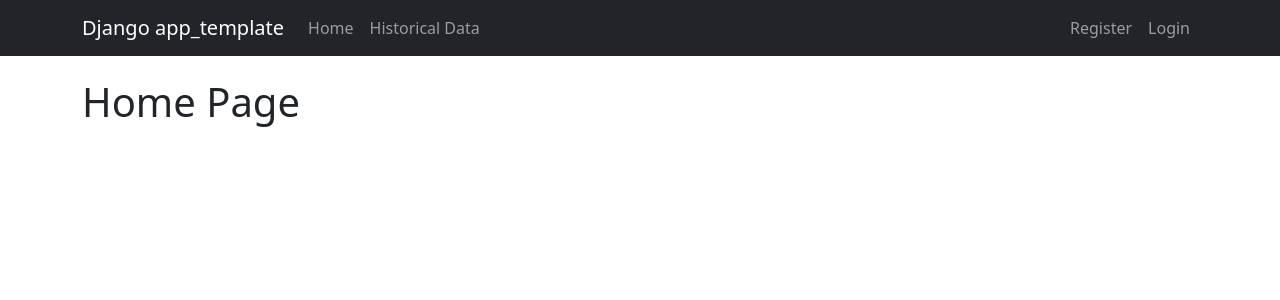
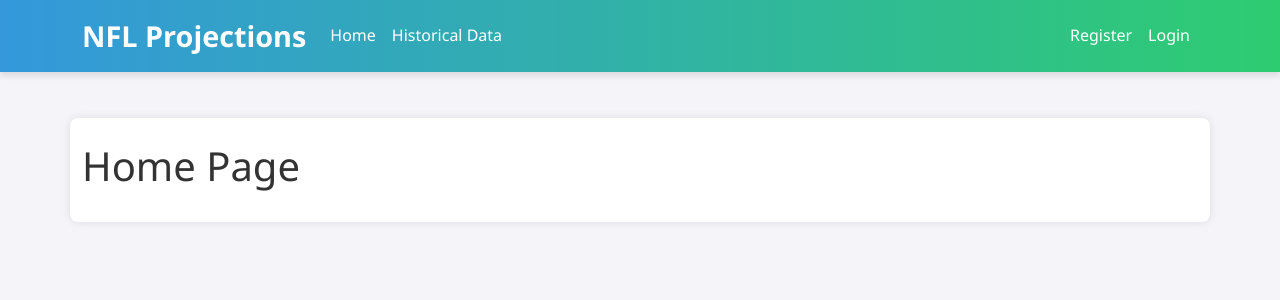
Before and after one commit to Rstark28/DjangoApp, a Django app: page / in a window 1280 px wide. Shown: the top 300 px of the page. Run offline with Django 5.2, Linux system fonts and the light colour scheme.

Commit message:
Checkpoint

```diff
--- a/proj_template/app_template/static/app_template/main.css
+++ b/proj_template/app_template/static/app_template/main.css
@@ -1,3 +1,153 @@
+/* Reset some default styles */
+body,
+h1,
+h2,
+p,
+header,
+main,
+footer {
+  margin: 0;
+  padding: 0;
+  box-sizing: border-box;
+}
+
+/* Apply a font and background color to the entire body */
+body {
+  font-family: 'Segoe UI', Tahoma, Geneva, Verdana, sans-serif;
+  background-color: #f4f4f9;
+  color: #333;
+  line-height: 1.6;
+}
+
+/* Define a color scheme */
+:root {
+  --primary-color: #3498db;
+  --secondary-color: #2ecc71;
+  --accent-color: #e74c3c;
+  --background-color: #f4f4f9;
+  --text-color: #333;
+  --header-background-color: #34495e;
+  --footer-background-color: #2c3e50;
+  --gradient-start: #3498db;
+  --gradient-end: #2ecc71;
+}
+
+/* Style the header */
+header {
+  background: linear-gradient(to right, var(--gradient-start), var(--gradient-end));
+  color: #fff;
+  padding: 1rem 0;
+  text-align: center;
+  box-shadow: 0 4px 6px rgba(0, 0, 0, 0.1);
+}
+
+header h1 {
+  margin: 0;
+  font-size: 2.5rem;
+}
+
+/* Style the main content area */
+main {
+  padding: 2rem;
+  background: #fff;
+  border-radius: 8px;
+  box-shadow: 0 0 10px rgba(0, 0, 0, 0.1);
+  margin-top: 2rem;
+}
+
+/* Style the projection section */
+.projection {
+  margin-bottom: 1rem;
+}
+
+.projection h2 {
+  color: var(--primary-color);
+  margin-bottom: 1rem;
+  font-size: 1.5rem;
+}
+
+.projection p {
+  color: var(--text-color);
+  font-size: 1rem;
+}
+
+/* Style the footer */
+footer {
+  background: linear-gradient(to right, var(--gradient-end), var(--gradient-start));
+  color: #fff;
+  text-align: center;
+  padding: 1rem 0;
+  margin-top: 2rem;
+  box-shadow: 0 -4px 6px rgba(0, 0, 0, 0.1);
+}
+
+footer p {
+  margin: 0;
+}
+
+/* Navbar Styles */
+.navbar {
+  background: linear-gradient(to right, var(--gradient-start), var(--gradient-end));
+  box-shadow: 0 4px 6px rgba(0, 0, 0, 0.1);
+}
+
+.navbar-brand {
+  color: #fff !important;
+  font-size: 1.8rem;
+  font-weight: bold;
+}
+
+.nav-link {
+  color: #fff !important;
+  transition: color 0.3s;
+}
+
+.nav-link:hover {
+  color: var(--secondary-color) !important;
+}
+
+/* Custom styles for projections */
+.projection {
+  padding: 2rem;
+  background: var(--background-color);
+  border-left: 5px solid var(--primary-color);
+  margin-bottom: 1rem;
+  border-radius: 8px;
+  transition: transform 0.3s, box-shadow 0.3s;
+}
+
+.projection:hover {
+  transform: translateY(-5px);
+  box-shadow: 0 8px 16px rgba(0, 0, 0, 0.2);
+}
+
+.projection h2 {
+  color: var(--primary-color);
+}
+
+.projection p {
+  color: var(--text-color);
+}
+
+/* Responsive design adjustments */
+@media (max-width: 768px) {
+  header h1 {
+    font-size: 1.5rem;
+  }
+
+  .navbar-brand {
+    font-size: 1.2rem;
+  }
+
+  main {
+    padding: 1rem;
+  }
+
+  .projection {
+    padding: 1rem;
+  }
+}
+
 .messages {
   list-style-type: none;
   margin: 0;
--- a/proj_template/app_template/templates/app_template/base.html
+++ b/proj_template/app_template/templates/app_template/base.html
@@ -1,8 +1,10 @@
-{% load static %}
 <!doctype html>
 <html lang="en">
 
 <head>
+
+    {% load static %}
+
     <!-- Bootstrap meta tags and CSS -->
     <meta charset="utf-8">
     <meta name="viewport" content="width=device-width, initial-scale=1">
@@ -23,7 +25,7 @@
     <!-- Bootstrap Navbar -->
     <nav class="navbar navbar-expand-md navbar-dark bg-dark fixed-top">
         <div class="container">
-            <a class="navbar-brand" href="{% url 'app_template.home' %}">Django app_template</a>
+            <a class="navbar-brand" href="{% url 'app_template.home' %}">NFL Projections</a>
             <button class="navbar-toggler" type="button" data-bs-toggle="collapse" data-bs-target="#navbarToggle"
                 aria-controls="navbarToggle" aria-expanded="false" aria-label="Toggle navigation">
                 <span class="navbar-toggler-icon"></span>
@@ -41,7 +43,8 @@
                 <ul class="navbar-nav">
                     {% if request.user.is_authenticated %}
                     <li class="nav-item">
-                            <a class="nav-link" href="{% url 'app_template.profile' %}">Profile: {{ request.user.username }}</a>
+                        <a class="nav-link" href="{% url 'app_template.profile' %}">Profile: {{ request.user.username
+                            }}</a>
                     </li>
                     <li class="nav-item">
                         <a class="nav-link" href="{% url 'app_template.logout' %}">Logout</a>
@@ -61,16 +64,18 @@
 
     <!-- Messages -->
     {% if messages %}
-        <ul class="messages">
+    <div class="container mt-3">
+        <div class="alert alert-info">
             {% for message in messages %}
-            <li{% if message.tags %} class="{{ message.tags }}" {% endif %}>{{ message }}</li>
+            <div{% if message.tags %} class="alert alert-{{ message.tags }}" {% endif %}>{{ message }}
+        </div>
         {% endfor %}
-        </ul>
+    </div>
+    </div>
     {% endif %}
 
-
     <!-- Main content area -->
-    <main class="container mt-1 pt-1">
+    <main class="container mt-5 pt-4">
         {% block content %}
         {% endblock content %}
     </main>
```
Also changed, not shown: proj_template/app_template/management/commands/gen_projections.py (+54 -57 lines), proj_template/test2.csv (+32 -32 lines). Lines whose indentation alone changed are shown as unchanged.
